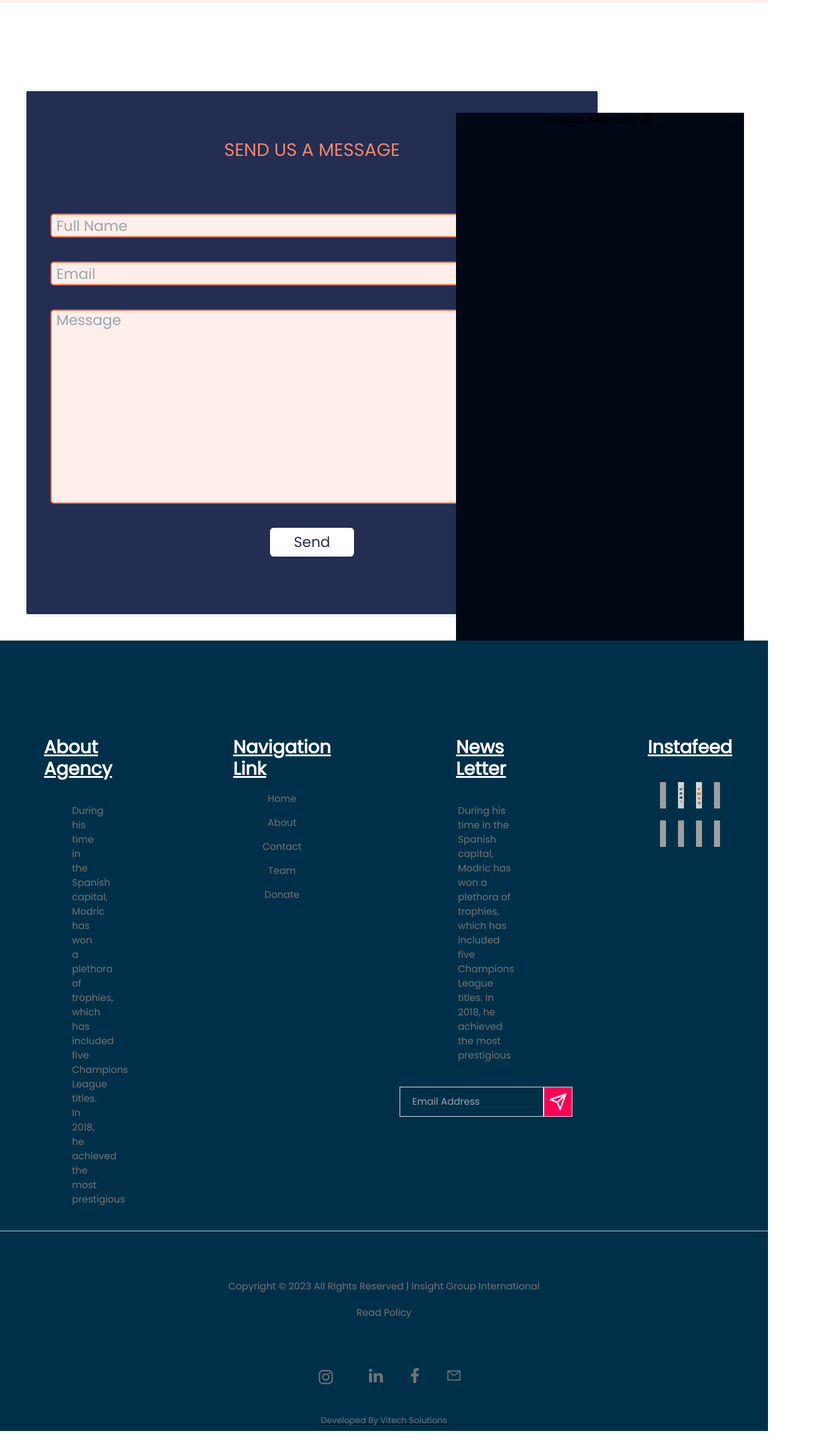
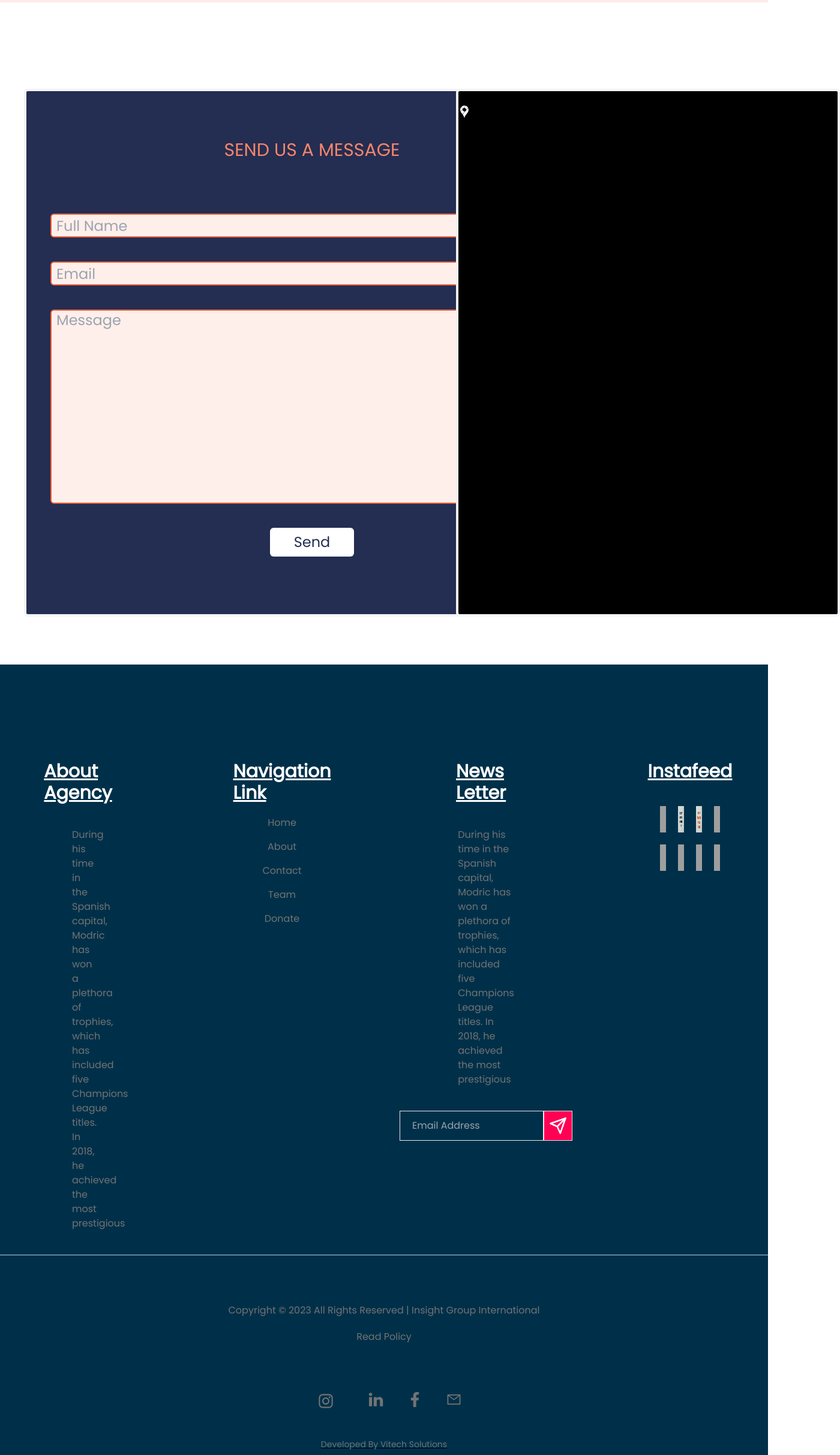
Before and after one commit to owusuvictorjnr/Insight-Group-Int, a Next.js app: page /contact in a window 1280 px wide. Shown: the part 232-2658 px from the top of the page at 60% size, 1400 px wide, since content can reach past the window. Before the commit the page ends 2618 px from the top, so only its background shows below. Built offline with nearby package versions, Linux system fonts and the light colour scheme; grey boxes are pictures that could not be loaded.

Commit message:
Feature: add div to footer

```diff
--- a/pages/contact.js
+++ b/pages/contact.js
@@ -69,17 +69,19 @@ const Contact = () => {
           </div>
 
           {/* contact*/}
-          <div className="bg-[#000814] mt-10 container mx-auto flex justify-center">
+          <div className="bg-black rounded-md  container mx-auto shadow-darkGrayishBlue  border-4 border-gray-100 mb-10  md:w-[40rem] md:h-[30rem] lg:w-[40rem] min-h-[40rem] md:min-h-[50rem] lg:min-h-[55rem]">
             <div>
               <h1>contact information</h1>
             </div>
             <div>
-              <SiGooglemaps size={'20'} />
+              <SiGooglemaps size={'20'} color={'white'}/>
             </div>
           </div>
         </div>
       </div>
-      <Footer />
+      <div className="mt-10">
+        <Footer />
+      </div>
     </>
   );
 };
```
